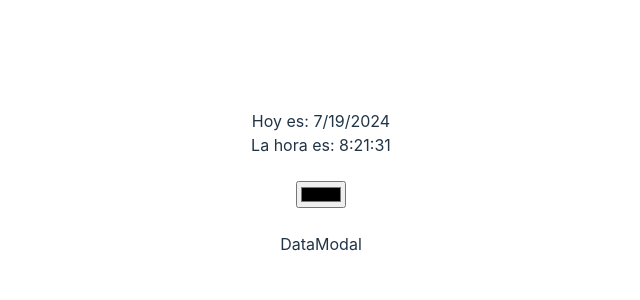
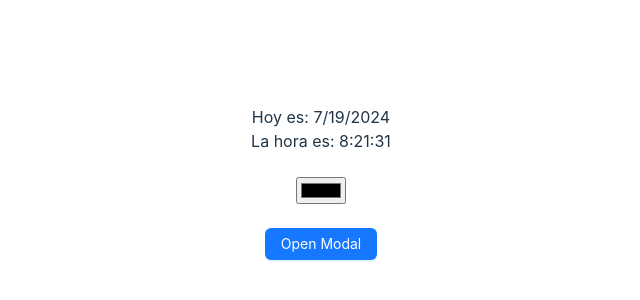
Before and after one commit to Aluonam/pt_v19_prueba3, a React (Vite) app: page / in a window 1280 px wide. Shown: the part 218-518 px from the top of the page, without its empty margins (319-959 px from the left). Built offline with nearby package versions, Linux system fonts and the light colour scheme; no server answers.

Commit message:
feat: antd modal

```diff
--- a/package.json
+++ b/package.json
@@ -10,6 +10,7 @@
     "preview": "vite preview"
   },
   "dependencies": {
+    "antd": "^5.19.2",
     "react": "^18.3.1",
     "react-dom": "^18.3.1"
   },
--- a/src/components/DataModal.tsx
+++ b/src/components/DataModal.tsx
@@ -1,6 +1,7 @@
 import { useEffect, useState } from "react";
+import ModalUsers from "./ModalUsers";
 
-interface dataPropstype {
+interface dataProptype {
     avatar : string,
     email: string,
     first_name: string,
@@ -10,7 +11,7 @@ interface dataPropstype {
 
 const DataModal = () => {
 
-    const [data, setData] = useState<dataPropstype>();
+    const [data, setData] = useState<dataProptype>();
 
     useEffect(() => {
         callData()
@@ -24,9 +25,8 @@ const DataModal = () => {
         setData(dataCall.data)
     }
 
-
   return (
-    <div>DataModal</div>
+    <ModalUsers></ModalUsers>
   )
 }
 
--- /dev/null
+++ b/src/components/ModalUsers.tsx
@@ -0,0 +1,33 @@
+import React, { useState } from 'react';
+import { Button, Modal } from 'antd';
+
+const ModalUsers: React.FC = () => {
+  const [isModalOpen, setIsModalOpen] = useState(false);
+
+  const showModal = () => {
+    setIsModalOpen(true);
+  };
+
+  const handleOk = () => {
+    setIsModalOpen(false);
+  };
+
+  const handleCancel = () => {
+    setIsModalOpen(false);
+  };
+
+  return (
+    <>
+      <Button type="primary" onClick={showModal}>
+        Open Modal
+      </Button>
+      <Modal title="Basic Modal" open={isModalOpen} onOk={handleOk} onCancel={handleCancel}>
+        <p>Some contents...</p>
+        <p>Some contents...</p>
+        <p>Some contents...</p>
+      </Modal>
+    </>
+  );
+};
+
+export default ModalUsers;
```
Also changed, not shown: 1 other file (tests, documents, lock files or other folders).
